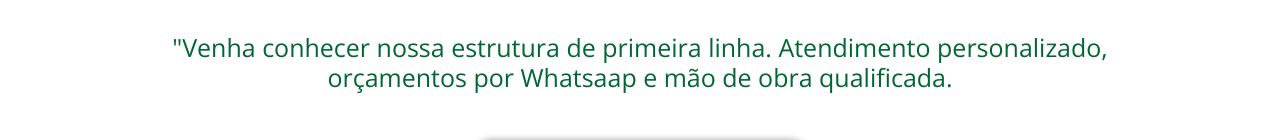
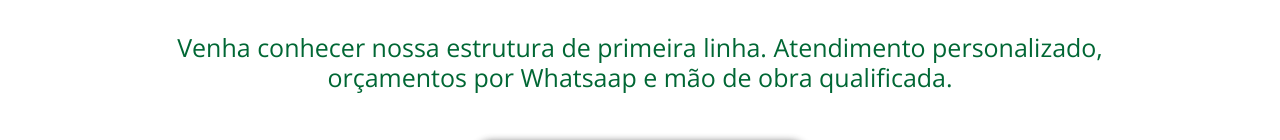
Before and after one commit to JeffDoni/Mendes-Drinks, a plain HTML site: page index.html in a window 1280 px wide. Shown: the part 556-696 px from the top of the page. Drawn offline with nearby package versions, Linux system fonts and the light colour scheme.

Commit message:
ajustando texto

```diff
--- a/index.html
+++ b/index.html
@@ -26,7 +26,7 @@
   <section class="hero">
     <!-- <img src="images/whatsapp.png" class="small" alt="Orçamentos por Whatsapp (00) 0000-0000"> -->
     <h1>Mendes Drinks</h1>
-    <h3>"Venha conhecer nossa estrutura de primeira linha. Atendimento personalizado, orçamentos por Whatsaap e mão de obra qualificada.</h3>
+    <h3>Venha conhecer nossa estrutura de primeira linha. Atendimento personalizado, orçamentos por Whatsaap e mão de obra qualificada.</h3>
     <a href="#newsletter" class="btn">Solicite seu orçamento</a>
   </section>
 
```
